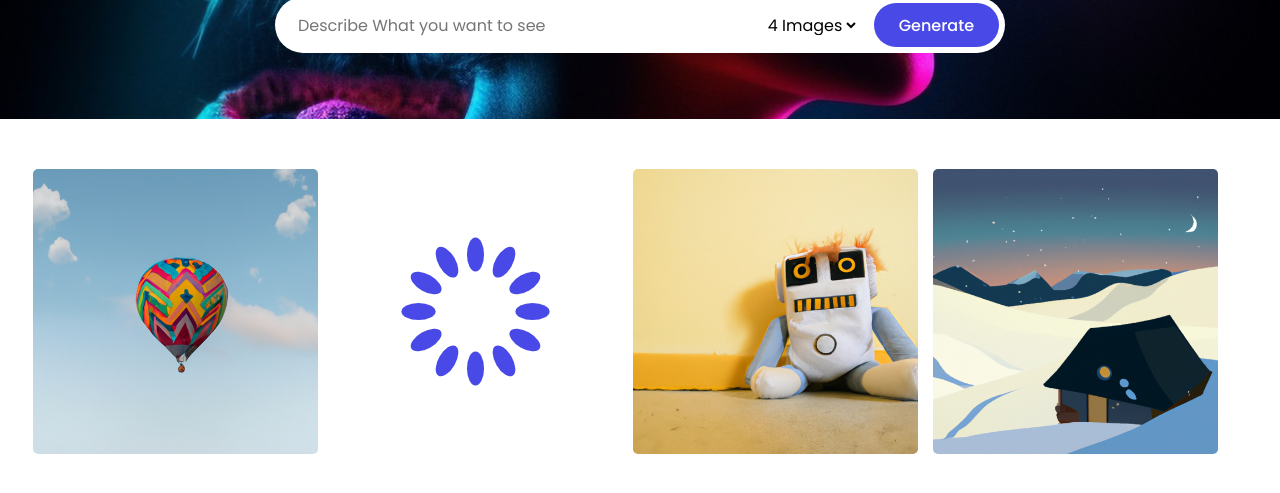
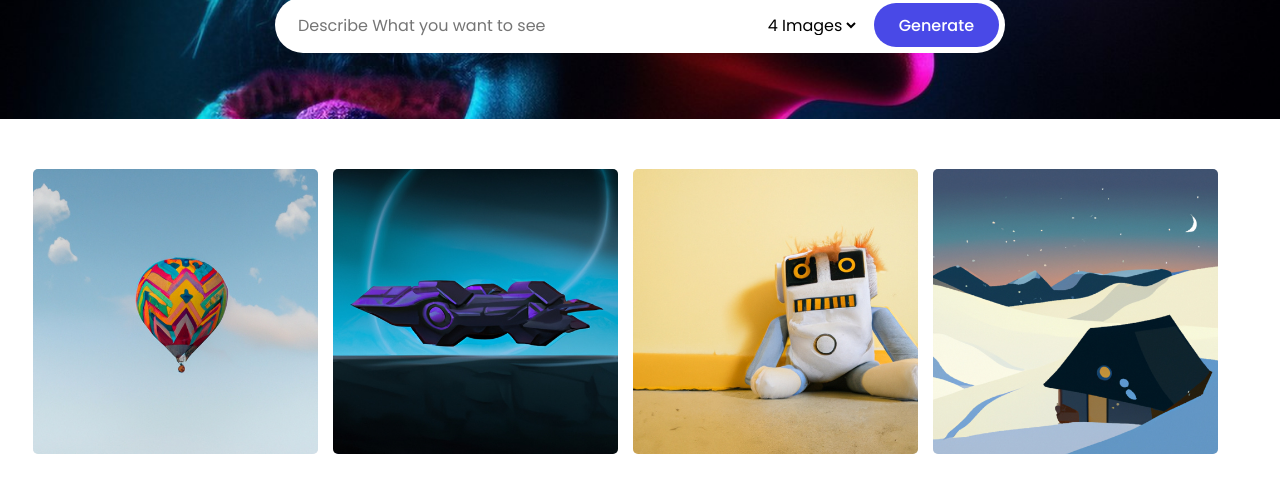
Before and after one commit to Yosefgeda/ai-image-generator, a plain HTML site: page index.html in a window 1280 px wide. Shown: the part 201-694 px from the top of the page. Drawn offline with Linux system fonts and the light colour scheme.

Commit message:
Image cards loading phase styles

```diff
--- a/index.html
+++ b/index.html
@@ -36,8 +36,8 @@
                 <img src="images/download.svg" alt="download"/>
             </a>
         </div>
-        <div class="img-card loading">
-            <img src="images/loader.svg" alt="Hot air ballon"/>
+        <div class="img-card">
+            <img src="images/img-2.jpg" alt="Hot air ballon"/>
             <a href="#" class="download-btn">
                 <img src="images/download.svg" alt="download"/>
             </a>
--- a/style.css
+++ b/style.css
@@ -93,14 +93,24 @@
 .image-gallery .img-card {
     width: 285px;
     aspect-ratio: 1 / 1;
+    display: flex;
+    align-items: center;
+    justify-content: center;
     border-radius: 5px;
     overflow: hidden;
     position: relative;
+    background: #f2f2f2;
 }
 
 .image-gallery .img-card img {
     width: 100%;
     height: 100%;
+    object-fit: cover;
+}
+
+.image-gallery .img-card.loading img {
+    width: 80px;
+    height: 80px;
     object-fit: cover;
 }
 
@@ -117,7 +127,7 @@
     justify-content: center;
 }
 
-.image-gallery .img-card:hover .download-btn {
+.image-gallery .img-card:not(.loading):hover .download-btn {
     display: flex;
 }
 
```
